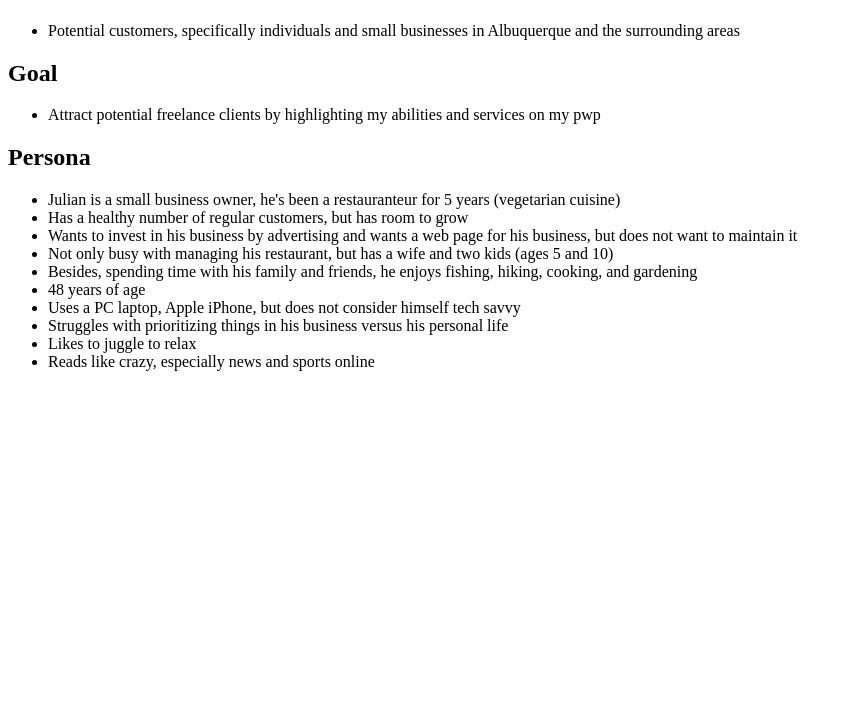
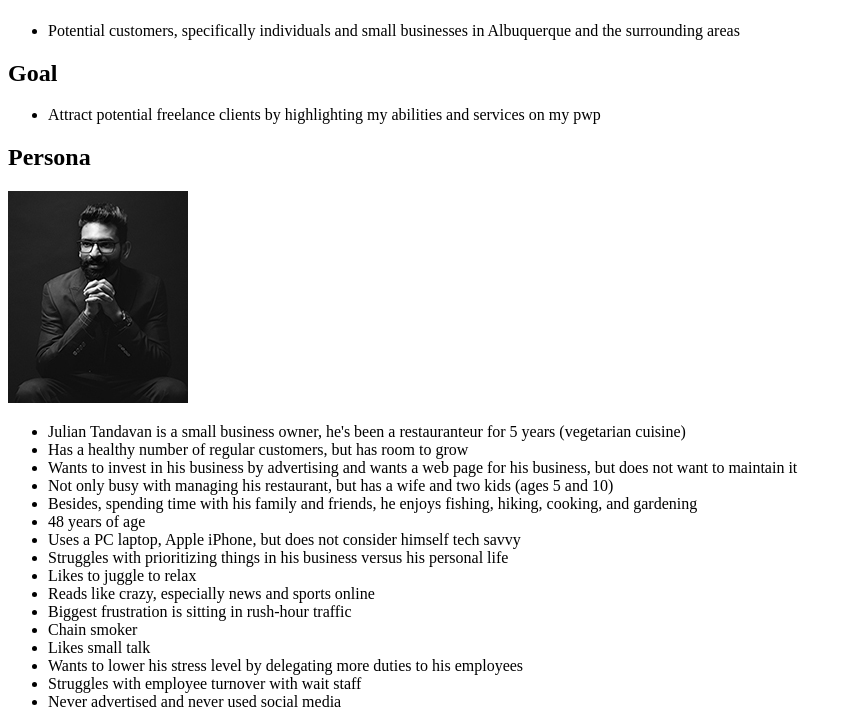
Before and after one commit to LisaLeeNM/lisa-pwp, a PHP site: page /milestone-1.php in a window 1280 px wide. Shown: the part 190-917 px from the top of the page, without its empty margins (0-853 px from the left). Before the commit the page ends 561 px from the top, so only its background shows below. Run offline with PHP 8.4, Linux system fonts and the light colour scheme.

Commit message:
fixed formatting

```diff
--- a/public_html/documentation/milestone-1.php
+++ b/public_html/documentation/milestone-1.php
@@ -5,29 +5,35 @@
 	<title>PWP Milestone 1</title>
 </head>
 <body>
-<h1 class="center"><strong>Personal Web Page - Milestone 1</strong></h1>
+<h1><strong>Personal Web Page - Milestone 1</strong></h1>
 	<div>
 		<h2>Specific Purpose</h2>
 			<ul>
 				<li>Attract potential clients by showcasing my abilities as a web and content developer/designer</li>
 			</ul>
 	</div>
+
 	<div>
 		<h2>Audience</h2>
 			<ul>
 				<li>Potential customers, specifically individuals and small businesses in Albuquerque and the surrounding areas</li>
 			</ul>
 	</div>
+
 	<div>
 		<h2>Goal</h2>
 			<ul>
 				<li>Attract potential freelance clients by highlighting my abilities and services on my pwp</li>
 			</ul>
 	</div>
+
 	<div>
 		<h2>Persona</h2>
+		<div>
+			<img src="julian.jpg"/>
+		</div>
 			<ul>
-			<li>Julian is a small business owner, he's been a restauranteur for 5 years (vegetarian cuisine)</li>
+				<li>Julian Tandavan is a small business owner, he's been a restauranteur for 5 years (vegetarian cuisine)</li>
 				<li>Has a healthy number of regular customers, but has room to grow</li>
 				<li>Wants to invest in his business by advertising and wants a web page for his business, but does not want to maintain it
 				<li>Not only busy with managing his restaurant, but has a wife and two kids (ages 5 and 10)</li>
@@ -37,7 +43,14 @@
 				<li>Struggles with prioritizing things in his business versus his personal life</li>
 				<li>Likes to juggle to relax</li>
 				<li>Reads like crazy, especially news and sports online</li>
+				<li>Biggest frustration is sitting in rush-hour traffic</li>
+				<li>Chain smoker</li>
+				<li>Likes small talk</li>
+				<li>Wants to lower his stress level by delegating more duties to his employees</li>
+				<li>Struggles with employee turnover with wait staff</li>
+				<li>Never advertised and never used social media</li>
 			</ul>
 	</div>
+
 </body>
 </html>
```
Lines whose indentation alone changed are shown as unchanged.
